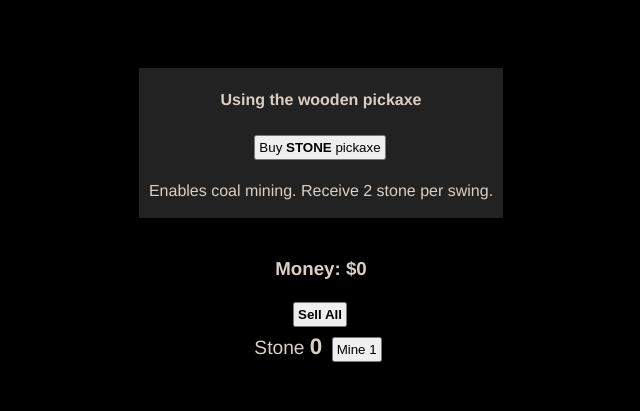
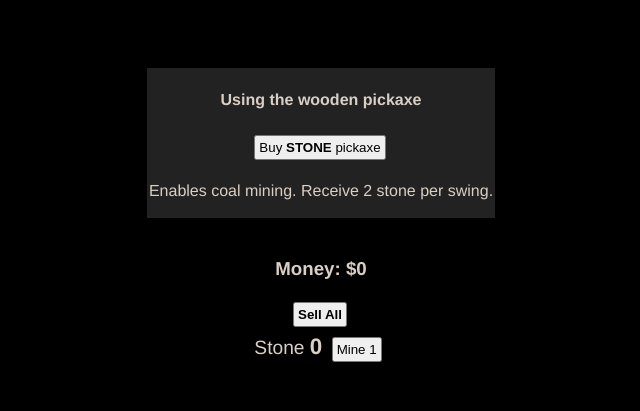
Before and after one commit to jacobbrokaw/quarry, a website built with Vite: page index.html in a window 1280 px wide. Shown: the whole page, without its empty margins (319-959 px from the left). Built offline with nearby package versions, Linux system fonts and the light colour scheme.

```diff
--- a/index.html
+++ b/index.html
@@ -5,7 +5,7 @@
   <meta charset="UTF-8" />
   <link rel="icon" type="image/svg+xml" href="favicon.svg" />
   <link rel="stylesheet" href="./style.css">
-  <meta name="viewport" content="width=device-width, initial-scale=1.0" />
+  <meta name="viewport" content="width=device-width, initial-scale=1.0, user-scalabe=no" />
   <title>Quarry</title>
 </head>
 
--- a/style.css
+++ b/style.css
@@ -21,7 +21,7 @@
 
 #stats {
 	background-color: #fff2;
-	width: 22.5rem;
+	max-width: 22.5rem;
 	padding: 2px;
 }
 
```
